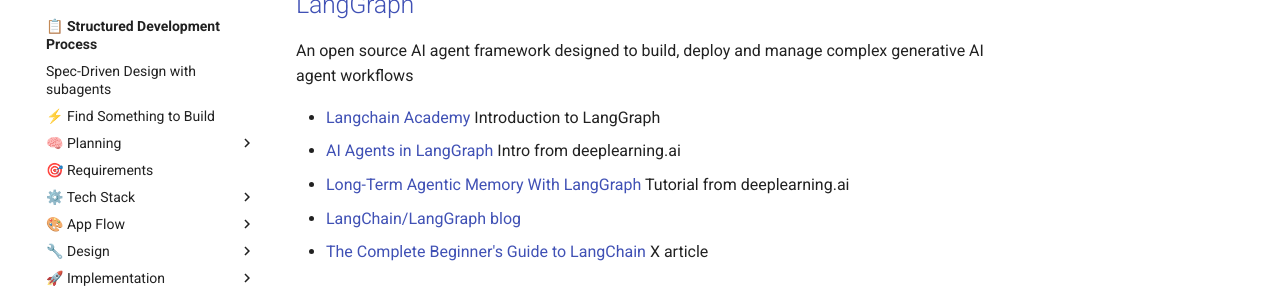
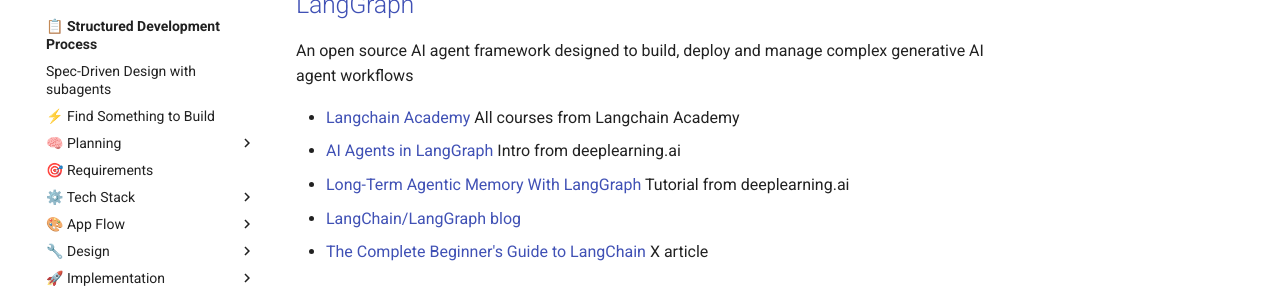
Before and after one commit to shlomoc/10xdev, an MkDocs documentation site: the page built from docs/agent-frameworks/langgraph.md, in a window 1280 px wide. Shown: the part 193-489 px from the top of the page. Built offline with MkDocs 1.6.1 and Material for MkDocs 9.7.7, drawn with Linux system fonts in a browser that asks for light colours.

Commit message:
docs: update A2A and LangGraph documentation with new resources; enhance Lovable and AI Resources sections with additional links

```diff
--- a/docs/agent-frameworks/langgraph.md
+++ b/docs/agent-frameworks/langgraph.md
@@ -3,7 +3,7 @@
 ## [LangGraph](https://www.langchain.com/langgraph)
 An open source AI agent framework designed to build, deploy and manage complex generative AI agent workflows
 
-- [Langchain Academy](https://academy.langchain.com/courses/intro-to-langgraph) Introduction to LangGraph
+- [Langchain Academy](https://academy.langchain.com/collections) All courses from Langchain Academy
 - [AI Agents in LangGraph](https://learn.deeplearning.ai/courses/ai-agents-in-langgraph/) Intro from deeplearning.ai
 - [Long-Term Agentic Memory With LangGraph](https://learn.deeplearning.ai/courses/long-term-agentic-memory-with-langgraph/) Tutorial from deeplearning.ai
 - [LangChain/LangGraph blog](https://blog.langchain.com/)
```
Also changed, not shown: docs/agent-frameworks/a2a.md (+1 -0 lines), docs/ai-coding-tools/cloud-ai-ides/lovable.md (+1 -0 lines), docs/resources/index.md (+1 -0 lines).
